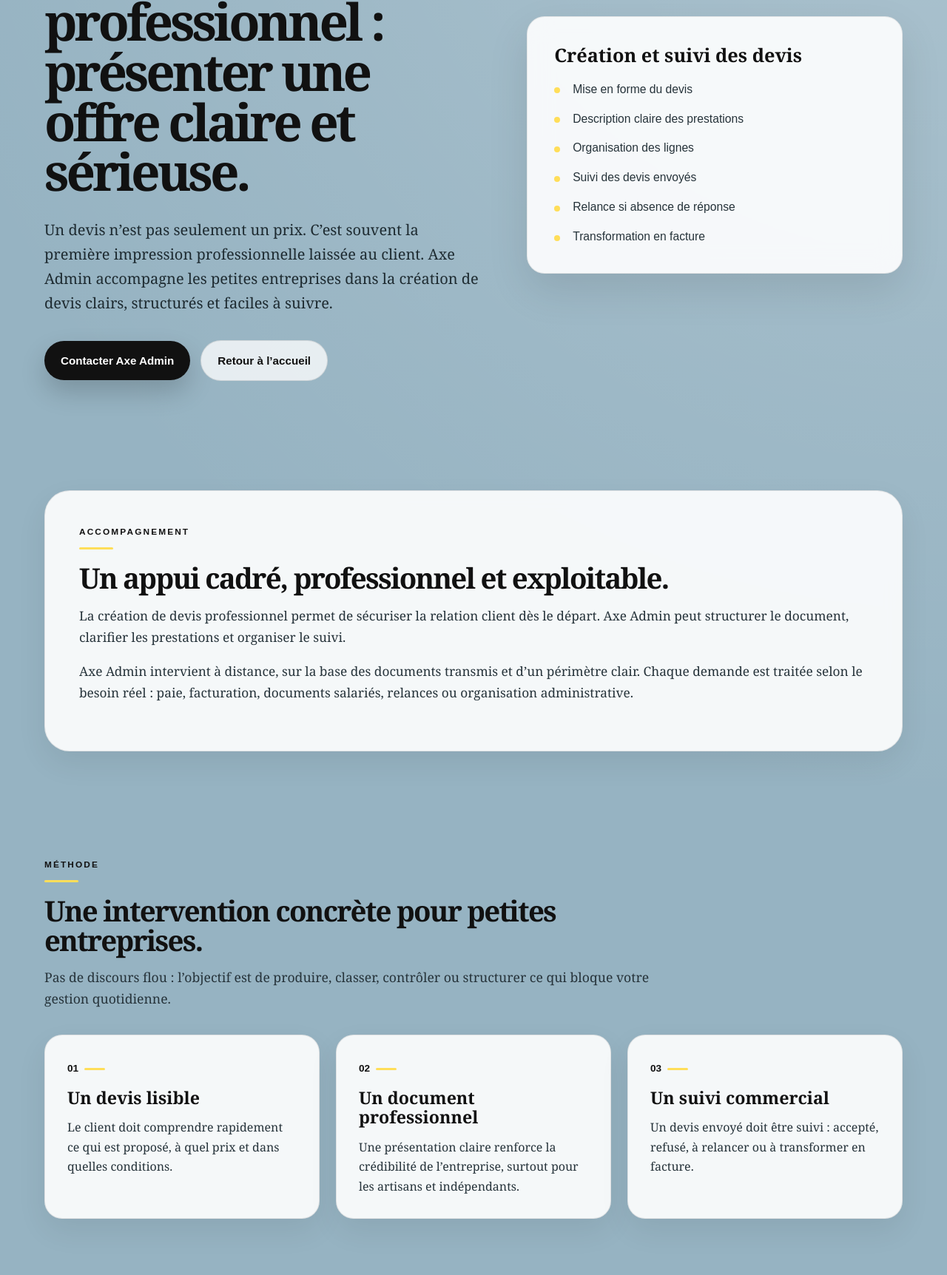
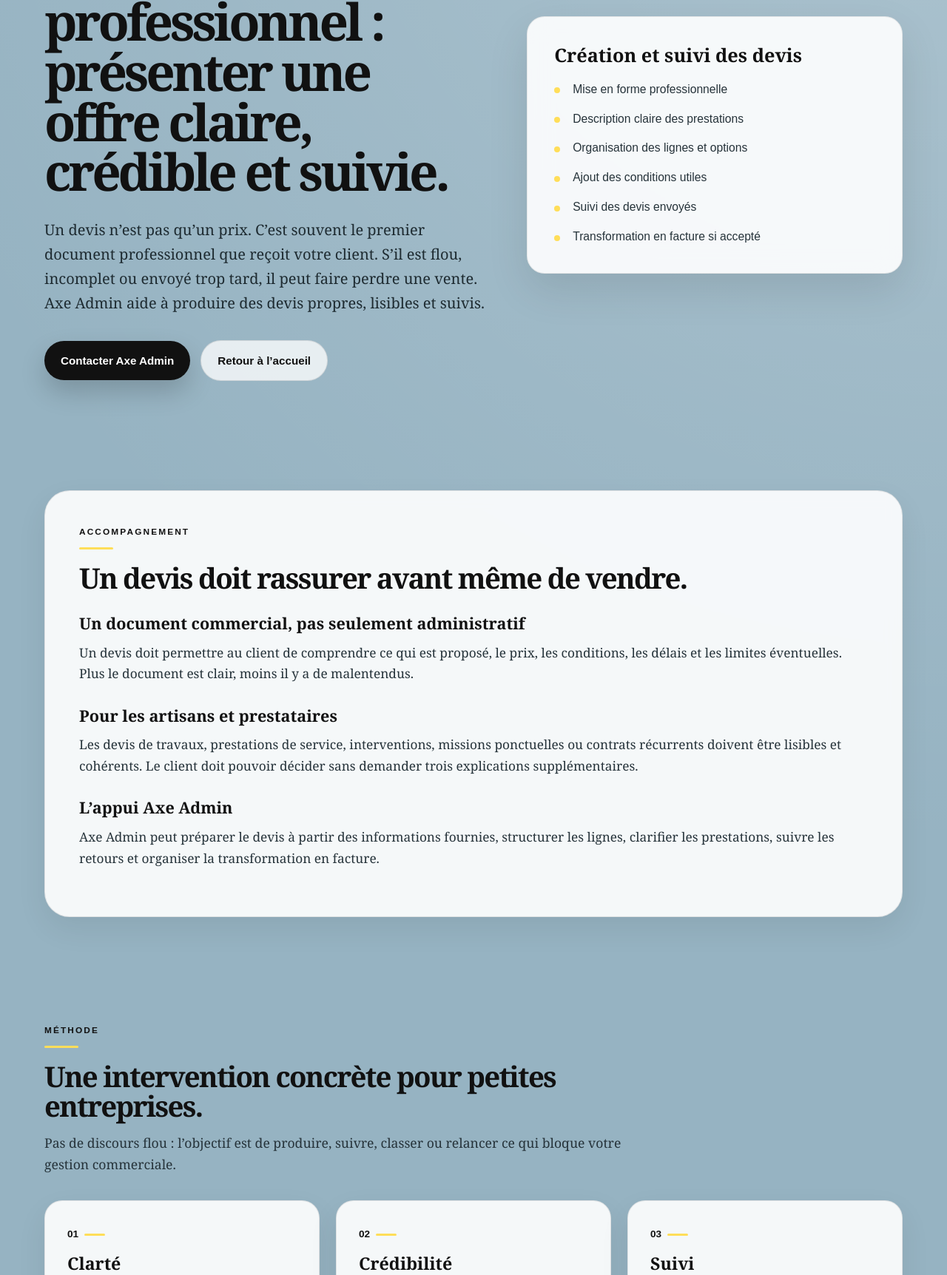
Before and after one commit to sofy2831/Axe-Admin, a plain HTML site: page creation-devis-professionnel.html in a window 1280 px wide. Shown: the part 354-2078 px from the top of the page at 74% size. Drawn offline with Linux system fonts and the light colour scheme.

Commit message:
Revise meta description for professional quote creation
Updated the meta description and content for clarity and completeness.

```diff
--- a/creation-devis-professionnel.html
+++ b/creation-devis-professionnel.html
@@ -4,11 +4,11 @@
   <meta charset="UTF-8" />
   <meta name="viewport" content="width=device-width, initial-scale=1.0" />
   <title>Création devis professionnel | Axe Admin</title>
-  <meta name="description" content="Création de devis professionnel pour TPE, artisans et indépendants : rédaction, présentation, mentions utiles, suivi et transformation en facture." />
+  <meta name="description" content="Création de devis professionnel pour TPE, artisans et indépendants : présentation, rédaction, lignes de prestations, conditions, suivi et transformation en facture." />
   <meta name="robots" content="index,follow" />
   <link rel="canonical" href="https://admin.axe-dossier.fr/creation-devis-professionnel.html" />
   <meta property="og:title" content="Création devis professionnel | Axe Admin" />
-  <meta property="og:description" content="Création de devis professionnel pour TPE, artisans et indépendants : rédaction, présentation, mentions utiles, suivi et transformation en facture." />
+  <meta property="og:description" content="Création de devis professionnel pour TPE, artisans et indépendants : présentation, rédaction, lignes de prestations, conditions, suivi et transformation en facture." />
   <meta property="og:type" content="website" />
   <meta property="og:url" content="https://admin.axe-dossier.fr/creation-devis-professionnel.html" />
   <meta property="og:image" content="https://admin.axe-dossier.fr/images/axe-admin-cover.png" />
@@ -19,7 +19,7 @@ header{padding:12px 0;border-bottom:1px solid var(--line);background:rgba(255,25
 .hero{padding:86px 0 76px}.hero-grid{display:grid;grid-template-columns:1.08fr .92fr;gap:56px;align-items:center}.eyebrow{font-family:Arial,sans-serif;text-transform:uppercase;letter-spacing:.18em;font-size:.74rem;color:var(--primary);font-weight:800;margin-bottom:18px}.eyebrow:after{content:"";display:block;width:46px;height:3px;background:var(--accent);margin-top:10px;border-radius:999px}h1{font-size:clamp(2.55rem,5.4vw,5.25rem);line-height:.98;letter-spacing:-.06em;color:var(--primary);margin-bottom:28px;max-width:900px}.lead{font-size:1.25rem;color:#1e2b31;max-width:780px;margin-bottom:24px}.hero-actions{display:flex;flex-wrap:wrap;gap:14px;align-items:center;margin-top:34px}.btn{display:inline-flex;align-items:center;justify-content:center;padding:14px 22px;border-radius:999px;font-family:Arial,sans-serif;font-weight:800;font-size:.95rem;transition:.2s ease}.btn-primary{background:var(--primary);color:#fff;box-shadow:0 16px 34px rgba(0,0,0,.18)}.btn-primary:hover{background:var(--primary-soft);transform:translateY(-2px)}.btn-secondary{border:1px solid var(--line);background:rgba(255,255,255,.76);color:var(--primary)}.btn-secondary:hover{border-color:var(--accent);background:var(--white);transform:translateY(-2px)}
 .hero-card,.info-card{background:rgba(255,255,255,.90);border:1px solid rgba(0,0,0,.08);border-radius:var(--radius);padding:36px;box-shadow:var(--shadow);backdrop-filter:blur(16px)}.hero-card h2,.info-card h2{font-size:1.58rem;color:var(--primary);margin-bottom:18px;line-height:1.2}.hero-card ul,.info-card ul{list-style:none;display:grid;gap:14px;font-family:Arial,sans-serif;color:#26333a;font-size:.98rem}.hero-card li,.info-card li{padding-left:25px;position:relative}.hero-card li:before,.info-card li:before{content:"";position:absolute;left:0;top:.68em;width:8px;height:8px;background:var(--accent);border-radius:50%}
 section{padding:72px 0}.section-head{max-width:820px;margin-bottom:34px}.section-head h2{font-size:clamp(2rem,3vw,3.2rem);line-height:1.05;letter-spacing:-.045em;color:var(--primary);margin-bottom:16px}.section-head p{color:#26333a;font-size:1.1rem}.blocks{display:grid;grid-template-columns:repeat(3,minmax(0,1fr));gap:22px}.block{background:rgba(255,255,255,.90);border:1px solid rgba(0,0,0,.09);border-radius:var(--radius);padding:30px;box-shadow:var(--shadow-soft);backdrop-filter:blur(10px)}.block .num{font-family:Arial,sans-serif;color:var(--primary);font-weight:900;font-size:.85rem;margin-bottom:14px;display:inline-flex;align-items:center;gap:8px}.block .num:after{content:"";width:28px;height:3px;background:var(--accent);border-radius:999px;display:inline-block}.block h3{color:var(--primary);font-size:1.45rem;line-height:1.15;margin-bottom:14px}.block p{color:#26333a}
-.content{background:rgba(255,255,255,.9);border:1px solid rgba(0,0,0,.09);border-radius:34px;padding:46px;box-shadow:var(--shadow-soft);backdrop-filter:blur(10px)}.content h2{font-size:clamp(2rem,3vw,3.2rem);line-height:1.05;letter-spacing:-.045em;margin-bottom:18px}.content p{font-size:1.08rem;color:#26333a;margin-bottom:18px}
+.content{background:rgba(255,255,255,.9);border:1px solid rgba(0,0,0,.09);border-radius:34px;padding:46px;box-shadow:var(--shadow-soft);backdrop-filter:blur(10px)}.content h2{font-size:clamp(2rem,3vw,3.2rem);line-height:1.05;letter-spacing:-.045em;margin-bottom:18px}.content h3{font-size:1.35rem;margin:24px 0 8px}.content p{font-size:1.08rem;color:#26333a;margin-bottom:18px}.content ul{font-family:Arial,sans-serif;color:#26333a;padding-left:22px;display:grid;gap:8px;margin-bottom:18px}
 .trust{background:var(--primary);color:#fff;border-radius:34px;padding:54px;display:grid;grid-template-columns:.8fr 1.2fr;gap:36px;align-items:start;box-shadow:var(--shadow)}.trust .eyebrow{color:#fff}.trust h2{font-size:clamp(2rem,3vw,3.4rem);line-height:1.05;letter-spacing:-.045em}.trust-grid{display:grid;gap:18px}.trust-item{border-left:3px solid var(--accent);padding-left:20px}.trust-item h3{font-size:1.2rem;margin-bottom:6px}.trust-item p{color:#dce4e7;font-family:Arial,sans-serif;font-size:.96rem}
 .pages{display:grid;grid-template-columns:repeat(4,minmax(0,1fr));gap:14px}.page-link{background:rgba(255,255,255,.90);border:1px solid rgba(0,0,0,.09);border-radius:16px;padding:18px;font-family:Arial,sans-serif;color:var(--primary);font-weight:800;min-height:92px;display:flex;align-items:flex-start;line-height:1.35;box-shadow:0 12px 26px rgba(0,0,0,.04)}.page-link:hover{border-color:var(--accent);transform:translateY(-2px);transition:.2s ease;background:var(--white)}
 .contact{background:rgba(255,255,255,.92);border:1px solid rgba(0,0,0,.09);border-radius:34px;padding:54px;text-align:center;box-shadow:var(--shadow);backdrop-filter:blur(12px)}.contact h2{font-size:clamp(2rem,3vw,3.3rem);color:var(--primary);line-height:1.05;letter-spacing:-.045em;margin-bottom:18px}.contact p{color:#26333a;max-width:720px;margin:0 auto 24px;font-size:1.08rem}.email{display:inline-flex;margin-top:10px;font-family:Arial,sans-serif;font-weight:900;color:var(--primary);border-bottom:3px solid var(--accent);font-size:1.06rem}footer{padding:34px 0;color:#26333a;font-family:Arial,sans-serif;font-size:.9rem;border-top:1px solid var(--line)}.footer-inner{display:flex;justify-content:space-between;gap:18px;flex-wrap:wrap}
@@ -29,18 +29,20 @@ section{padding:72px 0}.section-head{max-width:820px;margin-bottom:34px}.section
 <body>
 <header><div class="wrap nav"><a class="brand" href="index.html" aria-label="Axe Admin accueil"><img src="images/axe-admin-cover.png" alt="Axe Admin — Direction administrative externalisée" onerror="this.style.display='none';this.parentElement.insertAdjacentHTML('beforeend','<span class=&quot;brand-text&quot;>Axe Admin</span>');" /></a><nav class="nav-links" aria-label="Navigation principale"><a href="index.html#services">Services</a><a href="index.html#paie">Paie & RH</a><a href="index.html#redaction">Rédaction</a><a href="index.html#contact">Contact</a></nav></div></header>
 <main>
-<section class="hero"><div class="wrap hero-grid"><div><div class="eyebrow">Création de devis</div><h1>Création de devis professionnel : présenter une offre claire et sérieuse.</h1><p class="lead">Un devis n’est pas seulement un prix. C’est souvent la première impression professionnelle laissée au client. Axe Admin accompagne les petites entreprises dans la création de devis clairs, structurés et faciles à suivre.</p><div class="hero-actions"><a class="btn btn-primary" href="mailto:contact@axe-dossier.fr">Contacter Axe Admin</a><a class="btn btn-secondary" href="index.html">Retour à l’accueil</a></div></div><aside class="hero-card"><h2>Création et suivi des devis</h2><ul><li>Mise en forme du devis</li>
+<section class="hero"><div class="wrap hero-grid"><div><div class="eyebrow">Création de devis</div><h1>Création de devis professionnel : présenter une offre claire, crédible et suivie.</h1><p class="lead">Un devis n’est pas qu’un prix. C’est souvent le premier document professionnel que reçoit votre client. S’il est flou, incomplet ou envoyé trop tard, il peut faire perdre une vente. Axe Admin aide à produire des devis propres, lisibles et suivis.</p><div class="hero-actions"><a class="btn btn-primary" href="mailto:contact@axe-dossier.fr">Contacter Axe Admin</a><a class="btn btn-secondary" href="index.html">Retour à l’accueil</a></div></div><aside class="hero-card"><h2>Création et suivi des devis</h2><ul><li>Mise en forme professionnelle</li>
 <li>Description claire des prestations</li>
-<li>Organisation des lignes</li>
+<li>Organisation des lignes et options</li>
+<li>Ajout des conditions utiles</li>
 <li>Suivi des devis envoyés</li>
-<li>Relance si absence de réponse</li>
-<li>Transformation en facture</li></ul></aside></div></section>
-<section><div class="wrap content"><div class="eyebrow">Accompagnement</div><h2>Un appui cadré, professionnel et exploitable.</h2><p>La création de devis professionnel permet de sécuriser la relation client dès le départ. Axe Admin peut structurer le document, clarifier les prestations et organiser le suivi.</p><p>Axe Admin intervient à distance, sur la base des documents transmis et d’un périmètre clair. Chaque demande est traitée selon le besoin réel : paie, facturation, documents salariés, relances ou organisation administrative.</p></div></section>
-<section><div class="wrap"><div class="section-head"><div class="eyebrow">Méthode</div><h2>Une intervention concrète pour petites entreprises.</h2><p>Pas de discours flou : l’objectif est de produire, classer, contrôler ou structurer ce qui bloque votre gestion quotidienne.</p></div><div class="blocks"><article class="block"><div class="num">01</div><h3>Un devis lisible</h3><p>Le client doit comprendre rapidement ce qui est proposé, à quel prix et dans quelles conditions.</p></article>
-<article class="block"><div class="num">02</div><h3>Un document professionnel</h3><p>Une présentation claire renforce la crédibilité de l’entreprise, surtout pour les artisans et indépendants.</p></article>
-<article class="block"><div class="num">03</div><h3>Un suivi commercial</h3><p>Un devis envoyé doit être suivi : accepté, refusé, à relancer ou à transformer en facture.</p></article></div></div></section>
+<li>Transformation en facture si accepté</li></ul></aside></div></section>
+<section><div class="wrap content"><div class="eyebrow">Accompagnement</div><h2>Un devis doit rassurer avant même de vendre.</h2><h3>Un document commercial, pas seulement administratif</h3><p>Un devis doit permettre au client de comprendre ce qui est proposé, le prix, les conditions, les délais et les limites éventuelles. Plus le document est clair, moins il y a de malentendus.</p>
+<h3>Pour les artisans et prestataires</h3><p>Les devis de travaux, prestations de service, interventions, missions ponctuelles ou contrats récurrents doivent être lisibles et cohérents. Le client doit pouvoir décider sans demander trois explications supplémentaires.</p>
+<h3>L’appui Axe Admin</h3><p>Axe Admin peut préparer le devis à partir des informations fournies, structurer les lignes, clarifier les prestations, suivre les retours et organiser la transformation en facture.</p></div></section>
+<section><div class="wrap"><div class="section-head"><div class="eyebrow">Méthode</div><h2>Une intervention concrète pour petites entreprises.</h2><p>Pas de discours flou : l’objectif est de produire, suivre, classer ou relancer ce qui bloque votre gestion commerciale.</p></div><div class="blocks"><article class="block"><div class="num">01</div><h3>Clarté</h3><p>Le client doit comprendre rapidement ce qu’il achète et ce qui est inclus.</p></article>
+<article class="block"><div class="num">02</div><h3>Crédibilité</h3><p>Un devis propre donne une image sérieuse de l’entreprise.</p></article>
+<article class="block"><div class="num">03</div><h3>Suivi</h3><p>Un devis non relancé peut rester bloqué alors que le client était intéressé.</p></article></div></div></section>
 <section><div class="wrap trust"><div><div class="eyebrow">Cadre</div><h2>Une intervention claire, sans confusion de rôle.</h2></div><div class="trust-grid"><div class="trust-item"><h3>Professionnelle indépendante expérimentée</h3><p>Appui administratif, paie, facturation et rédaction documentaire pour TPE, artisans, indépendants et cabinets.</p></div><div class="trust-item"><h3>Périmètre défini</h3><p>Chaque mission repose sur les documents transmis, les actions attendues, les validations nécessaires et le délai souhaité.</p></div><div class="trust-item"><h3>À distance</h3><p>Les échanges peuvent se faire par mail, téléphone et transmission de documents, sans contrainte géographique.</p></div></div></div></section>
-<section id="contact"><div class="wrap contact"><div class="eyebrow">Contact</div><h2>Besoin d’un appui administratif, paie ou facturation ?</h2><p>Présentez simplement votre besoin : paie, DSN, devis, factures, relances, documents salariés ou organisation administrative.</p><a class="email" href="mailto:contact@axe-dossier.fr">contact@axe-dossier.fr</a></div></section>
+<section id="contact"><div class="wrap contact"><div class="eyebrow">Contact</div><h2>Besoin d’un appui administratif ou facturation ?</h2><p>Présentez simplement votre besoin : devis, factures, relances, impayés, suivi clients ou organisation administrative.</p><a class="email" href="mailto:contact@axe-dossier.fr">contact@axe-dossier.fr</a></div></section>
 <section><div class="wrap"><div class="section-head"><div class="eyebrow">Pages liées</div><h2>Autres besoins fréquents des petites entreprises.</h2></div><div class="pages"><a class="page-link" href="externalisation-paie-tpe.html">Externalisation paie TPE</a>
 <a class="page-link" href="faire-les-bulletins-de-salaire.html">Faire les bulletins de salaire d’une petite entreprise</a>
 <a class="page-link" href="gestion-paie-artisan.html">Gestion paie artisan</a>
```
